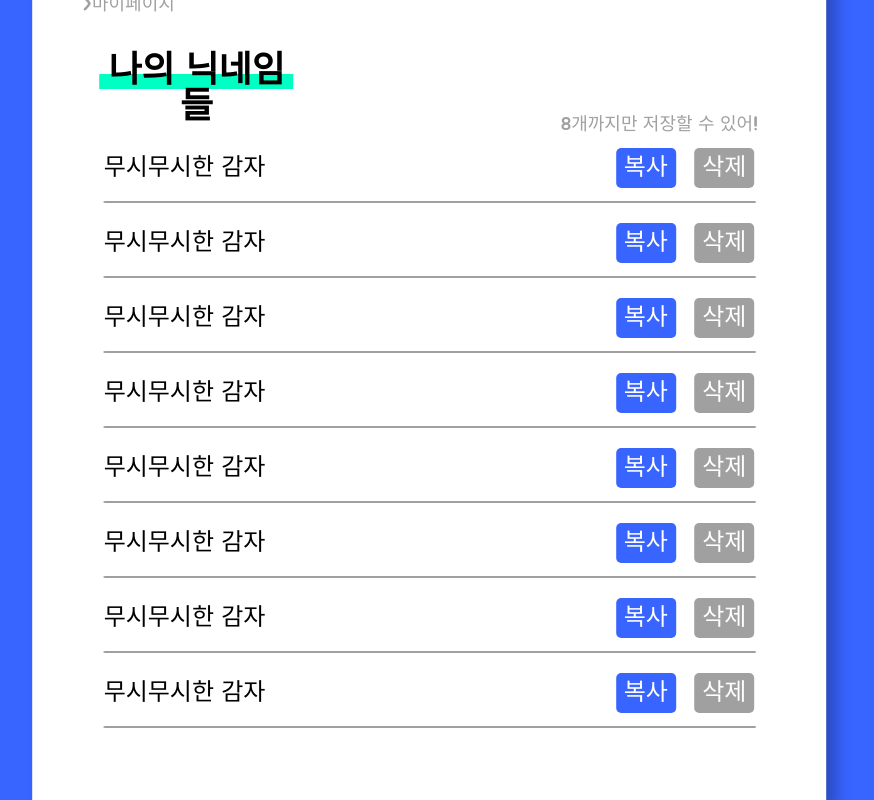
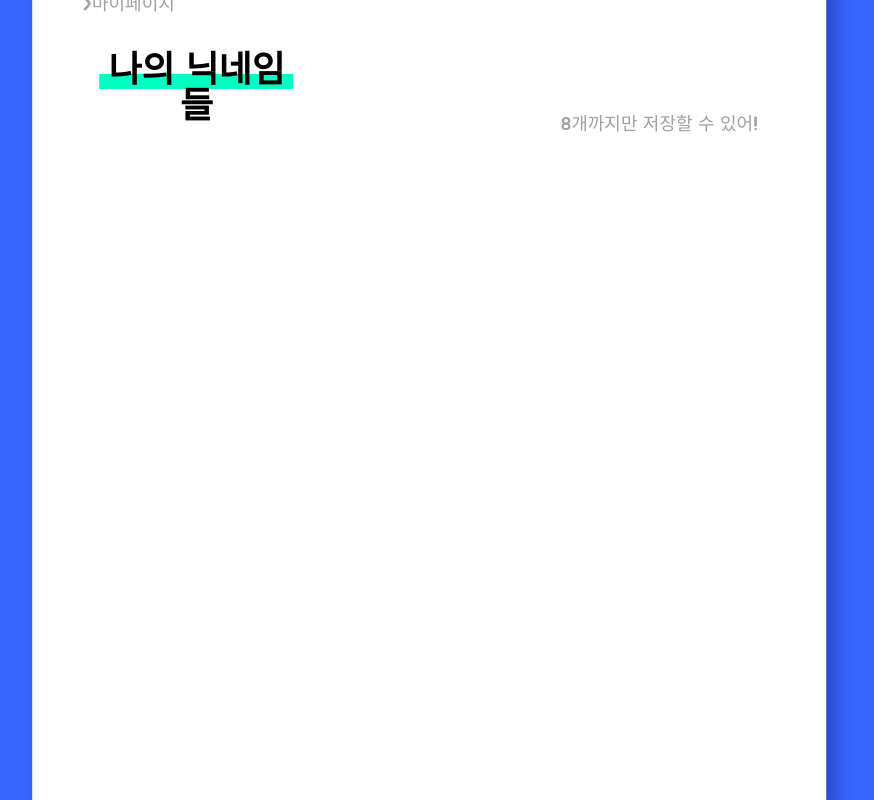
Before and after one commit to Yunjaejo/mynickname, a Flask app: page /myPage in a window 1280 px wide. Shown: the whole page, without its empty margins (211-1085 px from the left). Run offline with Flask 2, Linux system fonts and the light colour scheme; data that the repository does not hold is empty; some libraries are stand-ins or nearby versions; some web fonts are replaced.

Commit message:
마이페이지까지완료,토큰정리전

```diff
--- a/app.py
+++ b/app.py
@@ -110,6 +110,7 @@ def save_nick():
 
     print(id_count)
 
+
     if id_count < 8:
         doc = {
             'cookieId': cookieId_receive,
@@ -126,10 +127,14 @@ def save_nick():
         db.mynick.insert_one(doc)
 
 # 마이페이지에 닉네임 보여주기
-@app.route('/order', methods=['GET'])
+@app.route('/view_mynick', methods=['GET'])
 def view_nick():
-    nick = list(db.mynick.find({},{'_id':False}))
-    return jsonify({'nick':nick})
+
+    mynicks = list(db.mynick.find({'cookieId': request.cookies.get('id')}, {'_id': False}))
+
+    return jsonify({'mynicks': mynicks})
+
+
 
 
 if __name__ == '__main__':
--- a/templates/ChooseMyname.html
+++ b/templates/ChooseMyname.html
@@ -282,8 +282,7 @@
                 cookieId_give:cookieId,
                 nick_give:nick},
             success: function (response) {
-                // alert(response["msg"]);
-                // window.location.reload()
+
             }
 
         })
--- a/templates/myPage.html
+++ b/templates/myPage.html
@@ -14,34 +14,38 @@
 
         <script>
 
-            // function nick_listing() {
-            //     // 주문목록 보기 API 연결
-            //     $.ajax({
-            //         type: "GET",
-            //         url: "/order",
-            //         data: {},
-            //         success: function (response) {
-            //             let orders = response['orders']
-            //             for (let i = 0; i < orders.length; i++) {
-            //                 let name = orders[i]['name']
-            //                 let count = orders[i]['count']
-            //                 let address = orders[i]['address']
-            //                 let phone = orders[i]['phone']
-            //
-            //                 let temp_html = `<li>
-            //                 <p id="ListSavedName">{}</p>
-            //                 <div>
-            //                     <button class="ListCopy">복사</button>
-            //                     <button class="ListDel">삭제</button>
-            //                 </div>
-            //                 <span class="line"></span>
-            //             </li>`
-            //
-            //                 $('#orders-box').append(temp_html)
-            //             }
-            //         }
-            //     })
-            // }
+            function view_nick() {
+                $.ajax({
+                    type: "GET",
+                    url: "/view_mynick",
+                    data: {},
+                    success: function (response) {
+                        let allnick = response['mynicks']
+                        for (let i = 0; i < 8; i++) {
+                            let mynicks = allnick[i]['nick']
+
+                            console.log(mynicks)
+
+                            let temp_html = `<li>
+                                                <p id="ListSavedName">${mynicks}</p>
+                                                <div>
+                                                    <button class="ListCopy">복사</button>
+                                                    <button class="ListDel">삭제</button>
+                                                </div>
+                                                <span class="line"></span>
+                                            </li>`
+
+                            $('#nicksList').append(temp_html)
+                        }
+
+                    }
+                })
+            }
+
+            $(document).ready(function () {
+                view_nick();
+            });
+
 
             $.ajax({type: "GET", url: "", data: {}, success: function (response) {}})
 
@@ -71,71 +75,71 @@
                 <p class="can">8개까지만 저장할 수 있어!</p>
                 <section id="NameList">
 
-                    <ul>
-                        <li>
-                            <p id="ListSavedName">무시무시한 감자</p>
-                            <div>
-                                <button class="ListCopy">복사</button>
-                                <button class="ListDel">삭제</button>
-                            </div>
-                            <span class="line"></span>
-                        </li>
-                        <li>
-                            <p id="ListSavedName">무시무시한 감자</p>
-                            <div>
-                                <button class="ListCopy">복사</button>
-                                <button class="ListDel">삭제</button>
-                            </div>
-                            <span class="line"></span>
-                        </li>
-                        <li>
-                            <p id="ListSavedName">무시무시한 감자</p>
-                            <div>
-                                <button class="ListCopy">복사</button>
-                                <button class="ListDel">삭제</button>
-                            </div>
-                            <span class="line"></span>
-                        </li>
-                        <li>
-                            <p id="ListSavedName">무시무시한 감자</p>
-                            <div>
-                                <button class="ListCopy">복사</button>
-                                <button class="ListDel">삭제</button>
-                            </div>
-                            <span class="line"></span>
-                        </li>
-                        <li>
-                            <p id="ListSavedName">무시무시한 감자</p>
-                            <div>
-                                <button class="ListCopy">복사</button>
-                                <button class="ListDel">삭제</button>
-                            </div>
-                            <span class="line"></span>
-                        </li>
-                        <li>
-                            <p id="ListSavedName">무시무시한 감자</p>
-                            <div>
-                                <button class="ListCopy">복사</button>
-                                <button class="ListDel">삭제</button>
-                            </div>
-                            <span class="line"></span>
-                        </li>
-                        <li>
-                            <p id="ListSavedName">무시무시한 감자</p>
-                            <div>
-                                <button class="ListCopy">복사</button>
-                                <button class="ListDel">삭제</button>
-                            </div>
-                            <span class="line"></span>
-                        </li>
-                        <li>
-                            <p id="ListSavedName">무시무시한 감자</p>
-                            <div>
-                                <button class="ListCopy">복사</button>
-                                <button class="ListDel">삭제</button>
-                            </div>
-                            <span class="line"></span>
-                        </li>
+                    <ul id="nicksList">
+<!--                        <li>-->
+<!--                            <p id="ListSavedName">무시무시한 감자</p>-->
+<!--                            <div>-->
+<!--                                <button class="ListCopy">복사</button>-->
+<!--                                <button class="ListDel">삭제</button>-->
+<!--                            </div>-->
+<!--                            <span class="line"></span>-->
+<!--                        </li>-->
+<!--                        <li>-->
+<!--                            <p id="ListSavedName">무시무시한 감자</p>-->
+<!--                            <div>-->
+<!--                                <button class="ListCopy">복사</button>-->
+<!--                                <button class="ListDel">삭제</button>-->
+<!--                            </div>-->
+<!--                            <span class="line"></span>-->
+<!--                        </li>-->
+<!--                        <li>-->
+<!--                            <p id="ListSavedName">무시무시한 감자</p>-->
+<!--                            <div>-->
+<!--                                <button class="ListCopy">복사</button>-->
+<!--                                <button class="ListDel">삭제</button>-->
+<!--                            </div>-->
+<!--                            <span class="line"></span>-->
+<!--                        </li>-->
+<!--                        <li>-->
+<!--                            <p id="ListSavedName">무시무시한 감자</p>-->
+<!--                            <div>-->
+<!--                                <button class="ListCopy">복사</button>-->
+<!--                                <button class="ListDel">삭제</button>-->
+<!--                            </div>-->
+<!--                            <span class="line"></span>-->
+<!--                        </li>-->
+<!--                        <li>-->
+<!--                            <p id="ListSavedName">무시무시한 감자</p>-->
+<!--                            <div>-->
+<!--                                <button class="ListCopy">복사</button>-->
+<!--                                <button class="ListDel">삭제</button>-->
+<!--                            </div>-->
+<!--                            <span class="line"></span>-->
+<!--                        </li>-->
+<!--                        <li>-->
+<!--                            <p id="ListSavedName">무시무시한 감자</p>-->
+<!--                            <div>-->
+<!--                                <button class="ListCopy">복사</button>-->
+<!--                                <button class="ListDel">삭제</button>-->
+<!--                            </div>-->
+<!--                            <span class="line"></span>-->
+<!--                        </li>-->
+<!--                        <li>-->
+<!--                            <p id="ListSavedName">무시무시한 감자</p>-->
+<!--                            <div>-->
+<!--                                <button class="ListCopy">복사</button>-->
+<!--                                <button class="ListDel">삭제</button>-->
+<!--                            </div>-->
+<!--                            <span class="line"></span>-->
+<!--                        </li>-->
+<!--                        <li>-->
+<!--                            <p id="ListSavedName">무시무시한 감자</p>-->
+<!--                            <div>-->
+<!--                                <button class="ListCopy">복사</button>-->
+<!--                                <button class="ListDel">삭제</button>-->
+<!--                            </div>-->
+<!--                            <span class="line"></span>-->
+<!--                        </li>-->
 
                     </ul>
                 </section>
```
